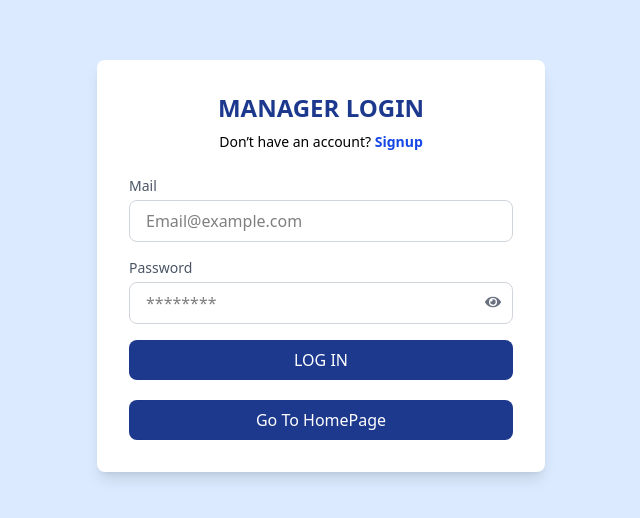
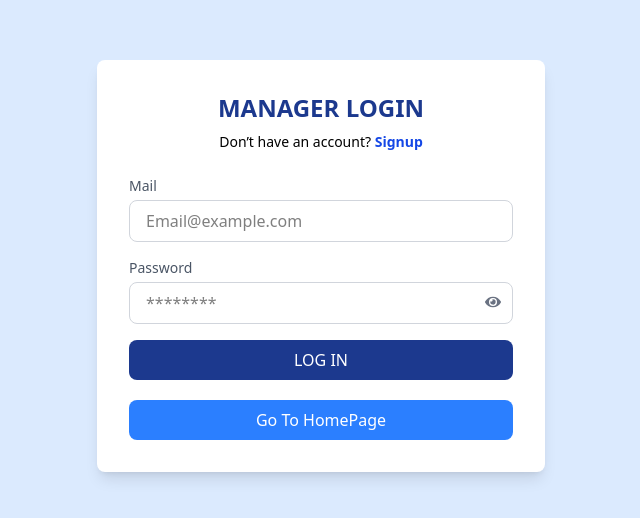
Before and after one commit to vikramkumar1009/Erp_Dashboard, a React (Vite) app: page /signin in a window 1280 px wide. Shown: the part 134-652 px from the top of the page, without its empty margins (319-959 px from the left). Built offline with nearby package versions, Linux system fonts and the light colour scheme.

Commit message:
Update Signin.jsx

```diff
--- a/src/Signin.jsx
+++ b/src/Signin.jsx
@@ -80,7 +80,7 @@ const Signin = () => {
         <Link to="/" >
           <button
             type="submit"
-            className="w-full mt-5 bg-blue-900 text-white py-2 rounded-lg hover:bg-blue-700 transition"
+            className="w-full mt-5 bg-blue-500 text-white py-2 rounded-lg hover:bg-blue-700 transition"
           >
             Go To HomePage
           </button>
```
